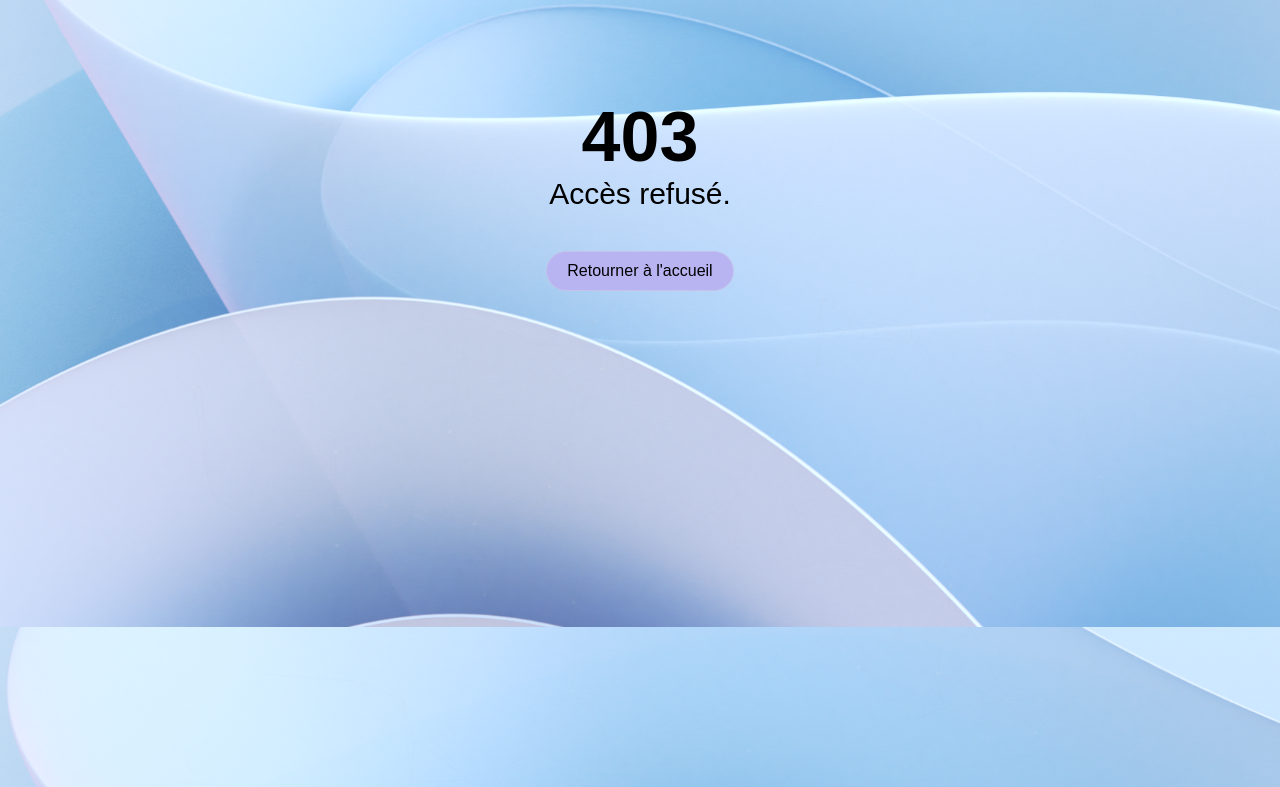
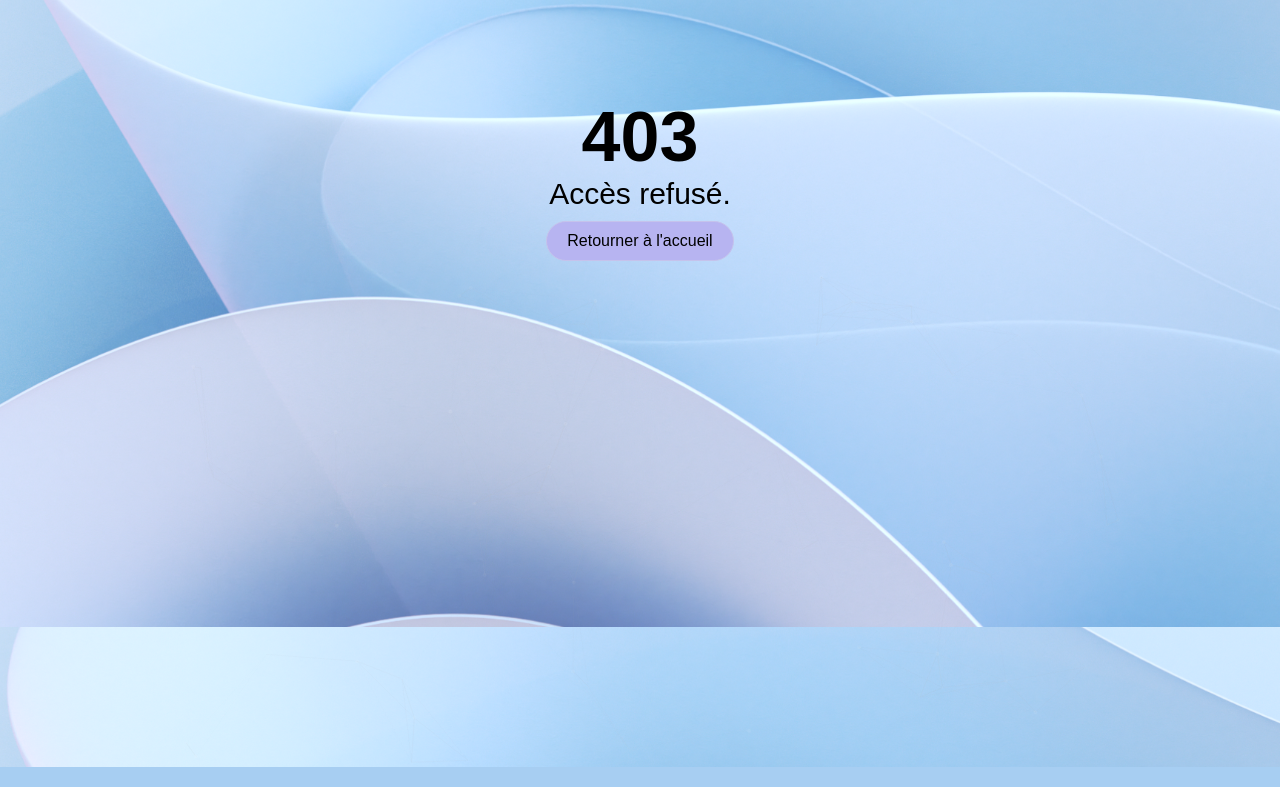
Before and after one commit to LabSupervisor/LabSupervisor, a PHP site: page /denied.php in a window 1280 px wide. Shown: the part 173-960 px from the top of the page. Run offline with PHP 8.4, Linux system fonts and the light colour scheme.

Commit message:
Add main button style

```diff
--- a/pages/denied.php
+++ b/pages/denied.php
@@ -15,7 +15,7 @@
 		<a class="errorsubtitle">Accès refusé.</a>
 		<br>
 		<a href="<?="http://" . $_SERVER["SERVER_NAME"]?>">
-			<button>Retourner à l'accueil</button>
+			<button class="button">Retourner à l'accueil</button>
 		</a>
 	</div>
 </div>
--- a/pages/login.php
+++ b/pages/login.php
@@ -25,7 +25,7 @@
             </button>
         </div>
         <div class="LoginDivButons">
-            <input type="submit" value="Se connecter" class="login-button">
+            <input type="submit" value="Se connecter" class="button">
             <a href="http://labsupervisor.fr/pages/register.php" class="register-link">
                 Pas encore de compte ?
             </a>
--- a/pages/notfound.php
+++ b/pages/notfound.php
@@ -15,7 +15,7 @@
 		<a class="errorsubtitle">La page demandée n'existe pas.</a>
 		<br>
 		<a href="<?="http://" . $_SERVER["SERVER_NAME"]?>">
-			<button>Retourner à l'accueil</button>
+			<button class="button">Retourner à l'accueil</button>
 		</a>
 	</div>
 </div>
--- a/pages/register.php
+++ b/pages/register.php
@@ -34,7 +34,7 @@
 		<input type="text" name="name" placeholder="Prenom" class="Name" required><br>
 		<input type="text" name="surname" placeholder="Nom" class="Surname" required><br>
 		<input type="date" name="birthdate" class="Birthdate" required><br>
-		<input type="submit" name="register" value="Creer une compte" class="register-button">
+		<input type="submit" name="register" value="Creer un compte" class="button">
 		<a href="http://labsupervisor.fr/pages/login.php" class="login-link">
 			Déjà un compte ?
 		</a>
--- a/public/css/error.css
+++ b/public/css/error.css
@@ -14,23 +14,3 @@
 .errorsubtitle {
 	font-size: 30px;
 }
-
-.errorcontent button {
-	background-color: var(--background-hover-color);
-	border-radius: 25px;
-	border-color: var(--border-color);
-	border-width: 1px;
-	border-style: solid;
-	height: 40px;
-	font-size: 16px;
-	margin-top: 40px;
-	padding-left: 20px;
-	padding-right: 20px;
-	transition: 200ms;
-}
-
-.errorcontent button:hover {
-	background-color: var(--border-color);
-	transition: 200ms;
-	cursor: pointer;
-}
--- a/public/css/login.css
+++ b/public/css/login.css
@@ -83,7 +83,7 @@ input::placeholder {
 .LoginDivButons {
     text-align: center;
 }
-
+/*
 .login-button {
     width: 200px;
     margin: 10px auto;
@@ -101,7 +101,7 @@ input::placeholder {
 .login-button:hover {
     background-color: rgb(56, 56, 56);
 	cursor: pointer !important;
-}
+} */
 
 .register-link {
     color: white;
--- a/public/css/main.css
+++ b/public/css/main.css
@@ -22,3 +22,23 @@ body {
 	background-attachment: fixed;
 	background-size: cover;
 }
+
+.button {
+	background-color: var(--background-hover-color);
+	border-radius: 25px;
+	border-color: var(--border-color);
+	border-width: 1px;
+	border-style: solid;
+	height: 40px;
+	font-size: 16px;
+	margin: 10px;
+	padding-left: 20px;
+	padding-right: 20px;
+	transition: 200ms;
+}
+
+.button:hover {
+	background-color: var(--border-color);
+	transition: 200ms;
+	cursor: pointer;
+}
```
